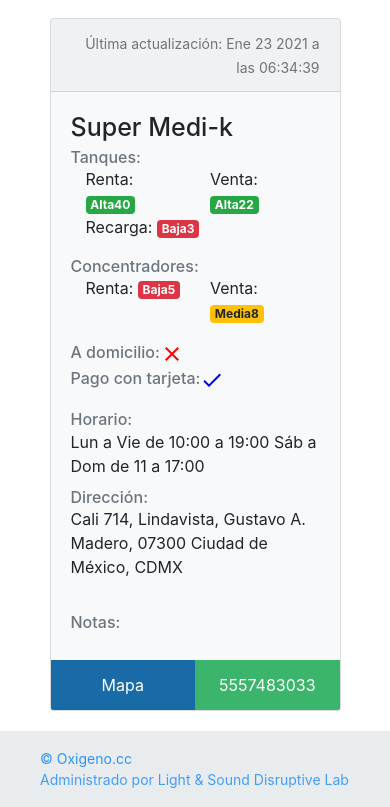
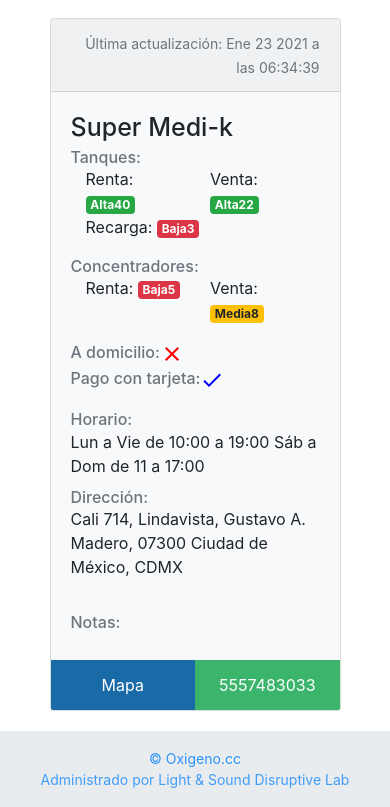
Before and after one commit to AlexisFlores17/oxigeno.cc.front, a React (Create React App) app: page / in a window 390 px wide. Shown: the part 6776-7583 px from the top of the page. Built offline with nearby package versions, Linux system fonts and the light colour scheme.

Commit message:
Update _FooterCss.scss

```diff
--- a/src/Styles/componentesCss/_FooterCss.scss
+++ b/src/Styles/componentesCss/_FooterCss.scss
@@ -7,6 +7,11 @@
     padding-left: 40px;
     padding-right: 40px ;
     font-size: 14px;
+    @media ( max-width: 500px){
+        flex-flow: column wrap;
+        justify-content: center;
+        align-items: center;
+    }
 }
 
 .copyOxigeno{
```
